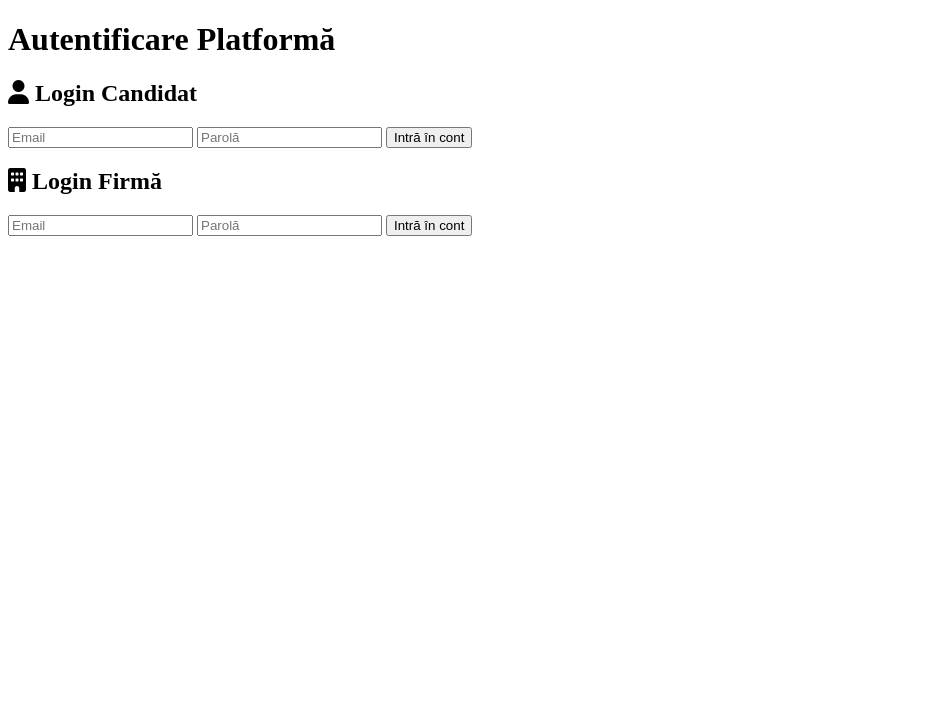
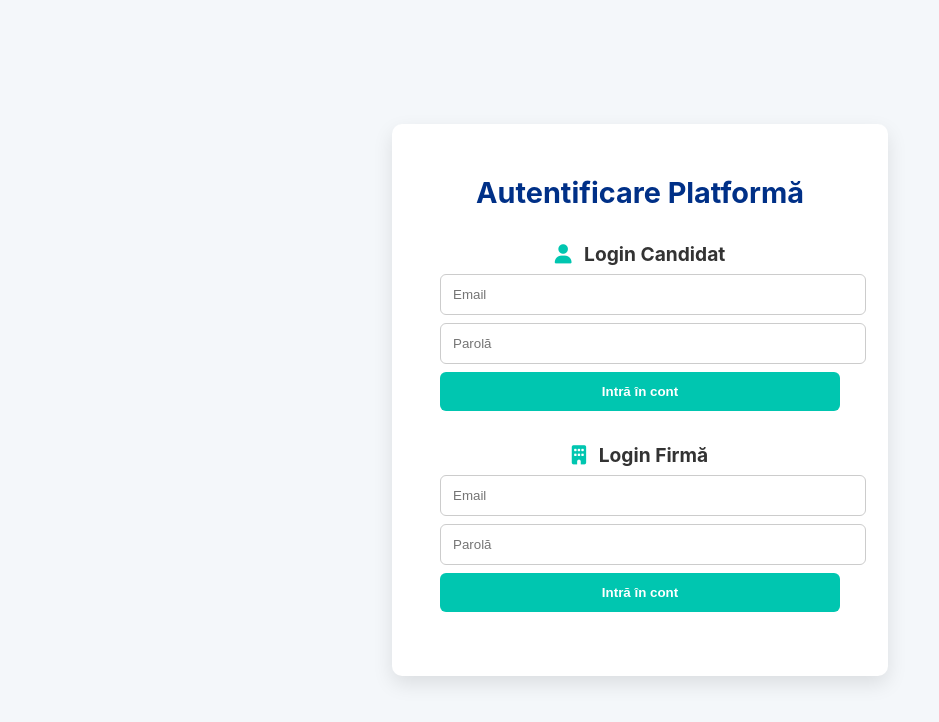
Before and after one commit to gsandu18/horeca-platform, a plain HTML site: page login.html in a window 1280 px wide. Shown: the whole page, without its empty margins (0-939 px from the left). Drawn offline with Linux system fonts and the light colour scheme.

Commit message:
Update login.html

```diff
--- a/login.html
+++ b/login.html
@@ -6,7 +6,7 @@
   <title>Autentificare Platformă</title>
 
   <!-- CSS -->
-  <link rel="stylesheet" href="css/style-login.css" />
+  <link rel="stylesheet" href="css/login.css" />
   <link rel="stylesheet" href="https://cdnjs.cloudflare.com/ajax/libs/font-awesome/6.5.0/css/all.min.css" />
 </head>
 
```
